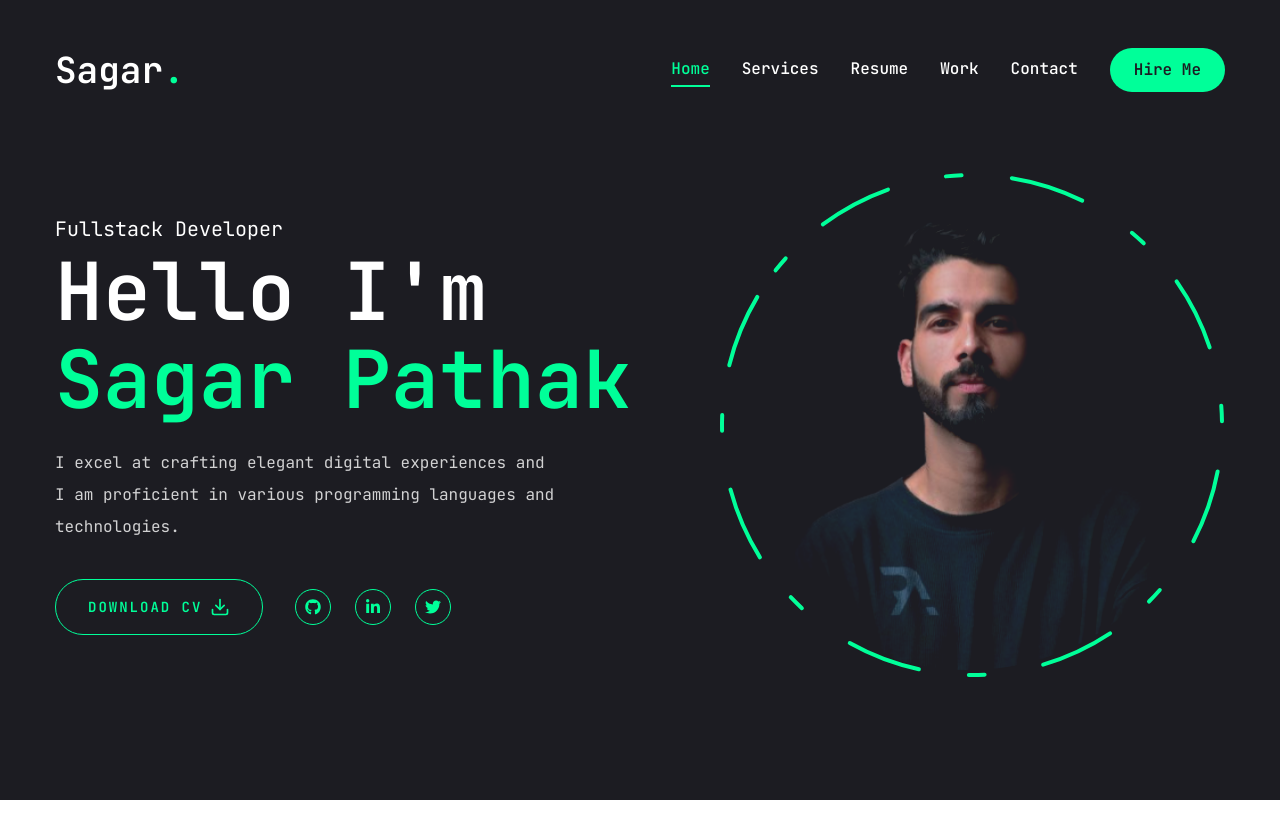
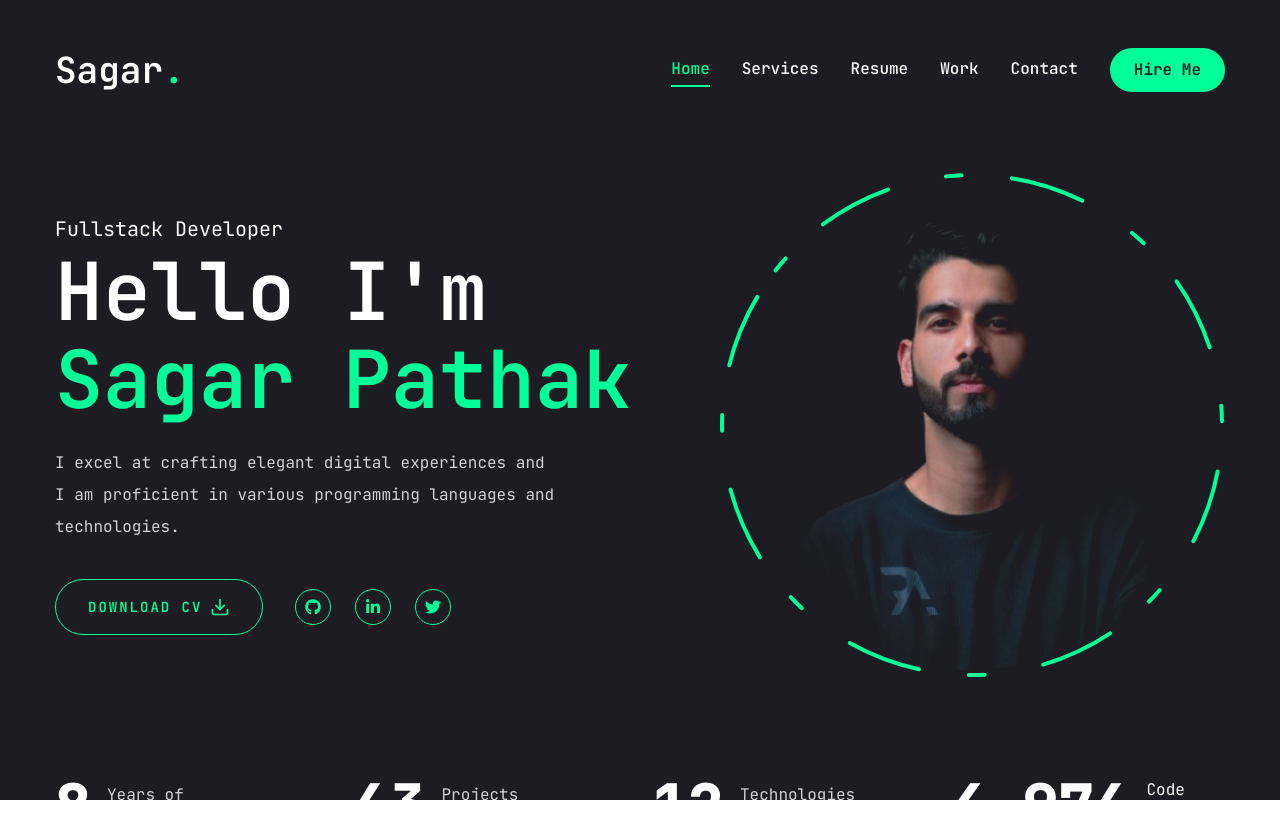
Before and after one commit to sagar-pathak/sagar-portfolio, a Next.js app: page / in a window 1280 px wide. Shown: the top 838 px of the page. Before the commit the page ends 800 px from the top, so only its background shows below. Built offline with nearby package versions, Linux system fonts and the light colour scheme.

Commit message:
home page done

```diff
--- a/app/page.jsx
+++ b/app/page.jsx
@@ -1,5 +1,6 @@
 import Photo from '@/components/Photo'
 import Social from '@/components/Social'
+import Stats from '@/components/Stats'
 import { Button } from '@/components/ui/button'
 import React from 'react'
 import { FiDownload } from 'react-icons/fi'
@@ -35,6 +36,7 @@
 
         </div>
       </div>
+      <Stats />
     </section>
   )
 }
--- /dev/null
+++ b/components/Stats.jsx
@@ -0,0 +1,48 @@
+"use client";
+import CountUp from 'react-countup';
+
+const stats = [
+    {
+        num: 8,
+        text: 'Years of experience',
+    },
+    {
+        num: 63,
+        text: 'Projects completed',
+    },
+    {
+        num: 12,
+        text: 'Technologies mastered',
+    },
+    {
+        num: 5000,
+        text: 'Code commits',
+    }
+]
+const Stats = () => {
+    return (
+        <section className='pt-4 pb-12 xl:pt-0 xl:pb-0'>
+            <div className='container mx-auto'>
+                <div className='flex flex-wrap gap-6 max-w-[80vw] mx-auto xl:max-w-none'>
+                    {stats.map((item, index)=>{
+                        return (
+                            <div key={index} className='flex-1 flex gap-4 items-center justify-center xl:justify-start'>
+                                <CountUp
+                                    end={item.num}
+                                    duration={5}
+                                    delay={2}
+                                    className="text-4xl xl:text-6xl font-extrabold"
+                                ></CountUp>
+                                <p
+                                className={`${item.text.length < 15 ? "max-w-[100px]": "max-w-[150px] leading-snug text-white/80"}`}
+                                >{item.text}</p>
+                            </div>
+                        )
+                    })}
+                </div>
+            </div>
+        </section>
+    )
+}
+
+export default Stats
--- a/package.json
+++ b/package.json
@@ -21,6 +21,7 @@
     "lucide-react": "^0.438.0",
     "next": "14.2.8",
     "react": "^18",
+    "react-countup": "^6.5.3",
     "react-dom": "^18",
     "react-icons": "^5.3.0",
     "tailwind-merge": "^2.5.2",
```
Also changed, not shown: 1 other file (tests, documents, lock files or other folders).
